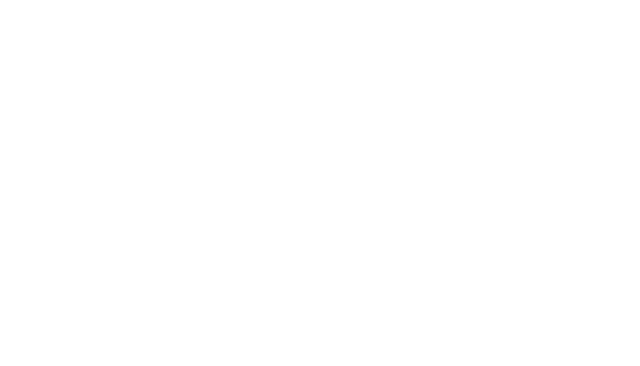
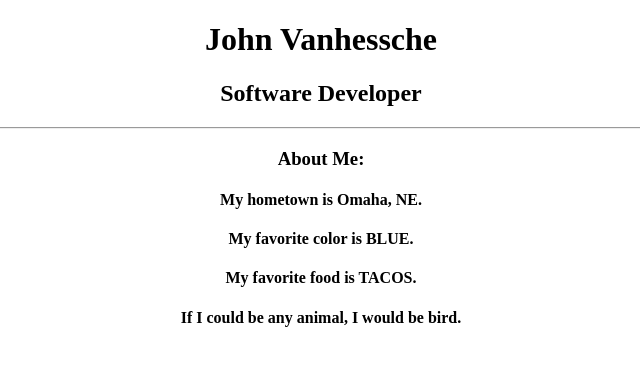
Before and after one commit to JohnMVan/my_project2, a plain HTML site: page index.html in a window 1280 px wide. Shown: the whole page, without its empty margins (319-959 px from the left). Drawn offline with Linux system fonts and the light colour scheme.

Commit message:
update index.html

```diff
--- a/index.html
+++ b/index.html
@@ -1,6 +1,20 @@
-<html>
-
-
-
-
-</html>
+<!DOCTYPE html>
+		<html>
+		  <head>
+			<meta charset="utf-8">
+			<meta name="viewport" content="width=device-width">
+			<title>My Profile</title>
+		  </head>
+		  <body>
+			<div align="center">
+				<h1>John Vanhessche</h1>
+				<h2>Software Developer</h2>
+				<hr>
+				<h3>About Me:</h3>
+					<h4>My hometown is Omaha, NE.</h4>
+					<h4>My favorite color is BLUE.</h4>
+					<h4>My favorite food is TACOS.</h4>
+					<h4>If I could be any animal, I would be bird.</h4>
+			</div>
+		  </body>
+		</html>
```
